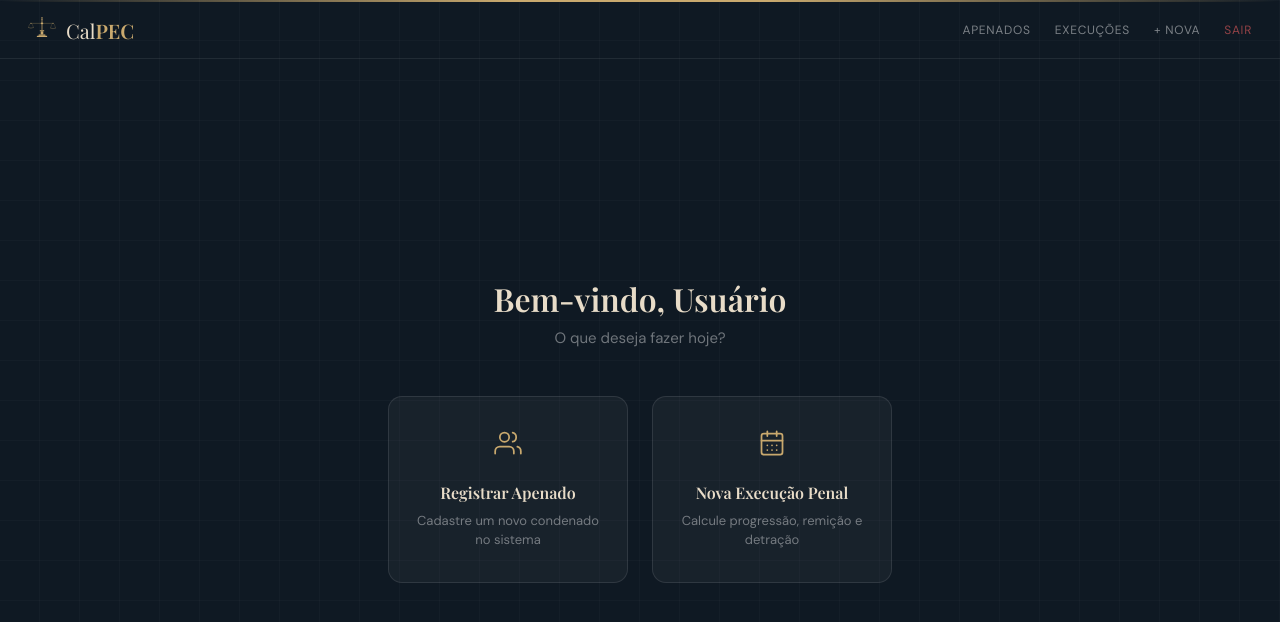
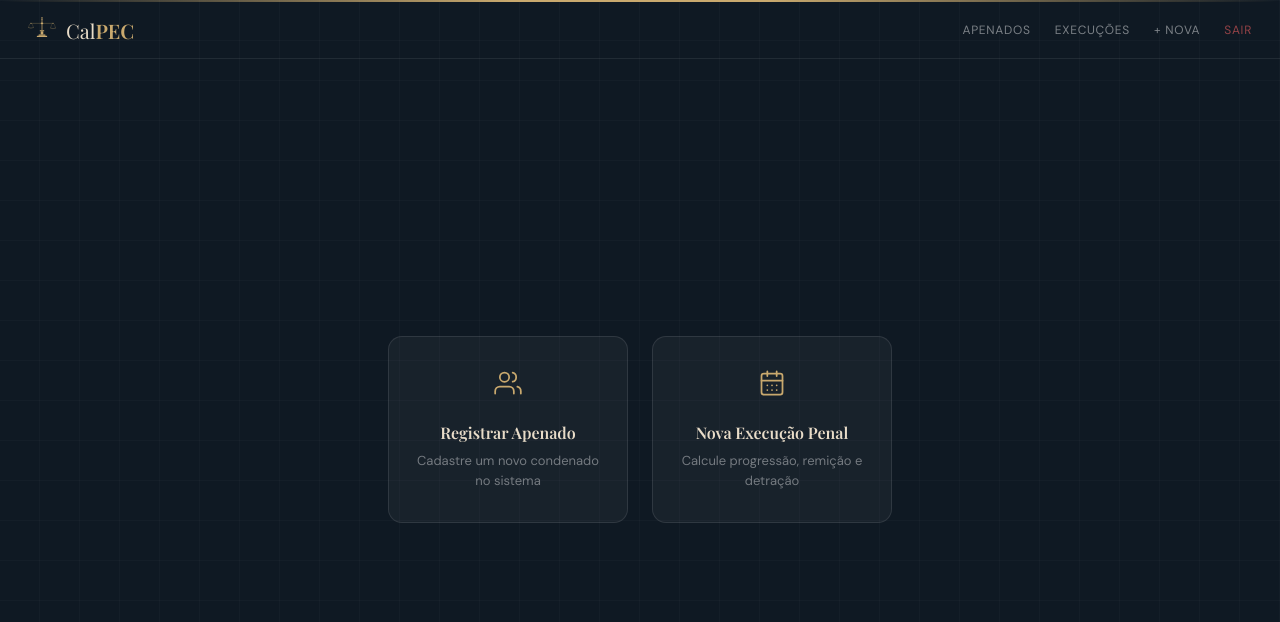
Before and after one commit to kaylannesantos/calpec, a React (Vite) app in the folder frontend/: page /home in a window 1280 px wide. Shown: the top 622 px of the page. Built offline with nearby package versions, Linux system fonts and the light colour scheme; sample sign-in values are in the browser's storage.

Commit message:
Update front end

```diff
--- a/frontend/index.html
+++ b/frontend/index.html
@@ -2,6 +2,7 @@
 <html lang="pt-BR">
   <head>
     <meta charset="UTF-8" />
+    <link rel="icon" type="image/svg+xml" href="/favicon.svg" />
     <meta name="viewport" content="width=device-width, initial-scale=1.0" />
     <title>CalPEC — Sistema de Execução Criminal</title>
   </head>
--- a/frontend/src/pages/HomePage.jsx
+++ b/frontend/src/pages/HomePage.jsx
@@ -11,10 +11,6 @@
       <div className={styles.bgPattern} />
       <Navbar showLinks />
       <div className={styles.body}>
-        <div className={styles.welcome}>
-          <h1 className={styles.title}>Bem-vindo, {user.nome?.split(' ')[0] || 'Usuário'}</h1>
-          <p className={styles.subtitle}>O que deseja fazer hoje?</p>
-        </div>
         <div className={styles.cards}>
           <div className={styles.card} onClick={() => navigate('/apenados')}>
             <div className={styles.cardIcon}>
```
Also changed, not shown: frontend/public/favicon.svg (added), 1 other file (tests, documents, lock files or other folders).
